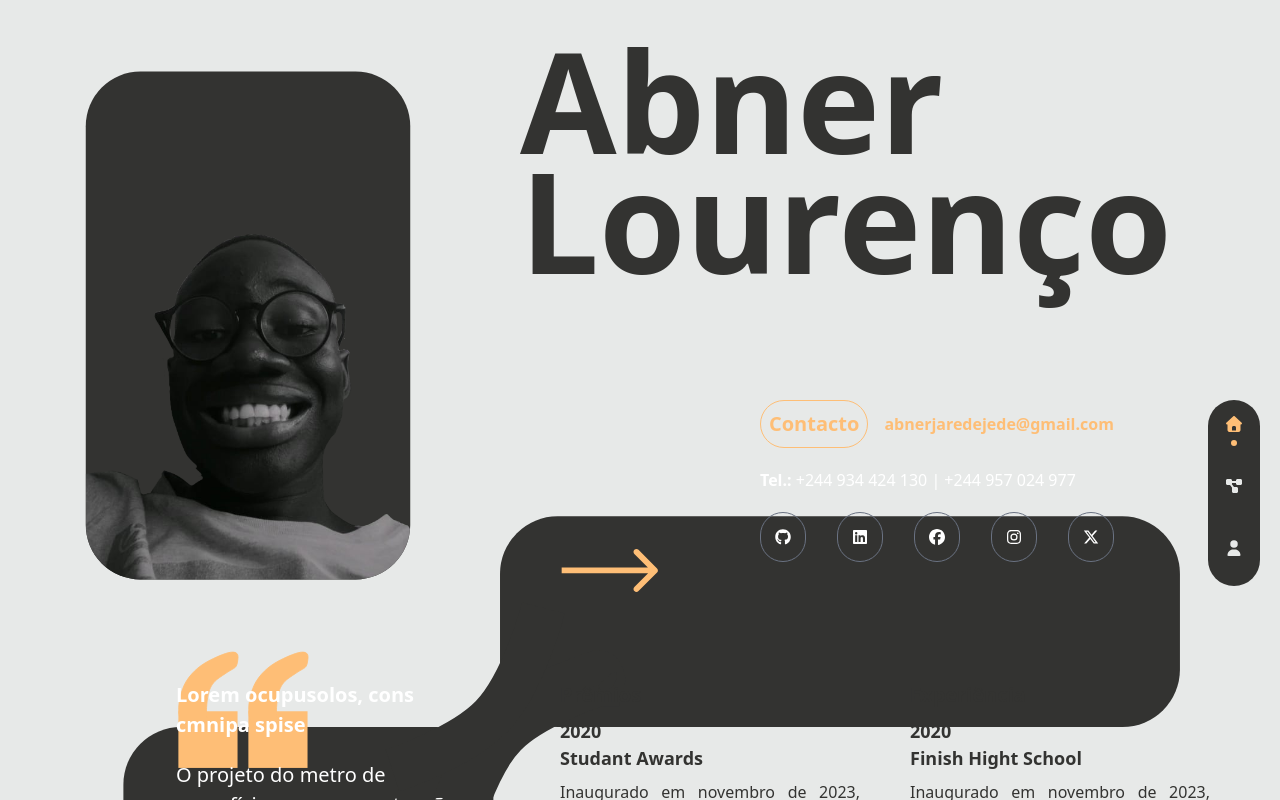
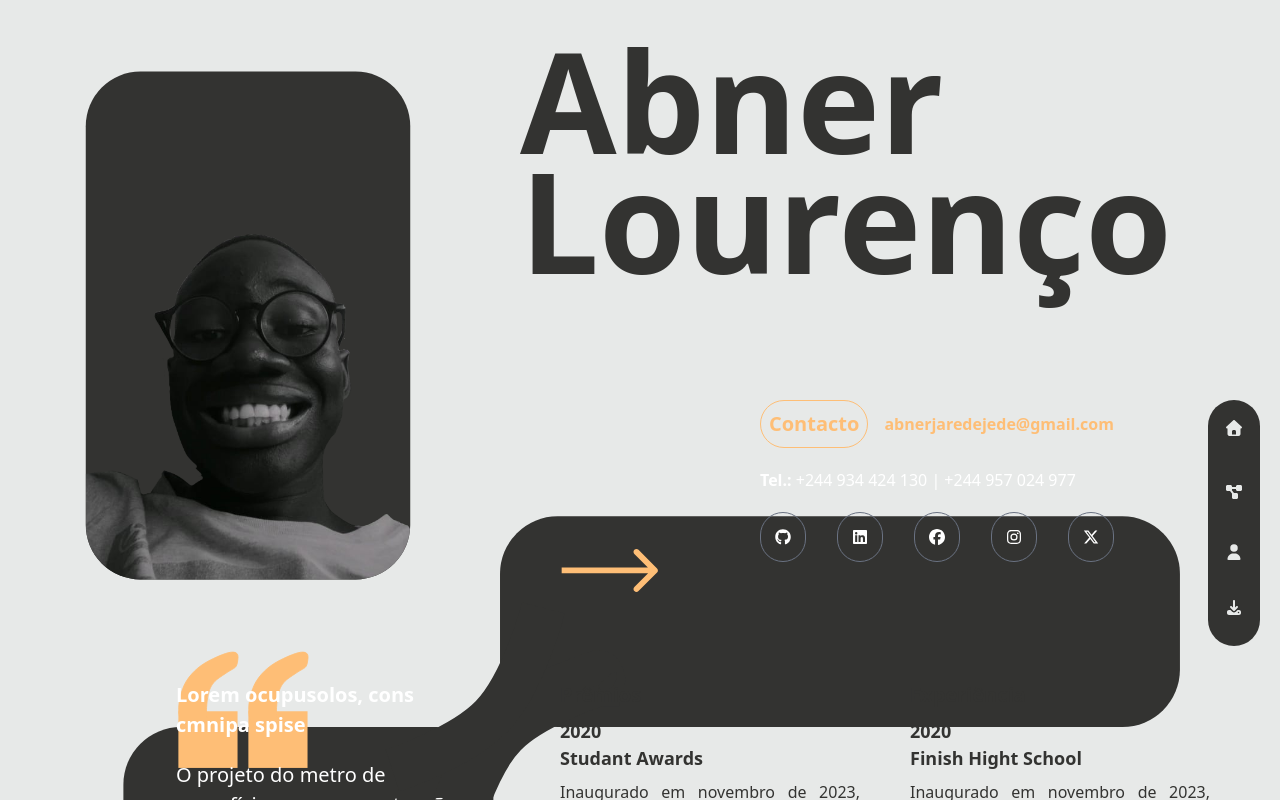
Before and after one commit to jedin01/cv-folio, a Next.js app: page / in a window 1280 px wide. Shown: the top 800 px of the page. Built offline with nearby package versions, Linux system fonts and the light colour scheme.

Commit message:
adicionando botao para download do CV

```diff
--- a/src/components/Navbar.tsx
+++ b/src/components/Navbar.tsx
@@ -1,65 +1,45 @@
-"use client";
-
-import { usePathname } from "next/navigation";
 import { FontAwesomeIcon } from "@fortawesome/react-fontawesome";
 import {
   faHouse,
   faDiagramProject,
   faUser,
+  faDownload
 } from "@fortawesome/free-solid-svg-icons";
 
 export default function Navbar() {
-  const pathname = usePathname();
-  const activeLinkClass = "text-[#febe76]";
-
-  const getLinkClass = (path: string) => {
-    return pathname === path ? activeLinkClass : "";
-  };
-
   return (
     <>
-      <div className=" bg-[#333331] p-4 rounded-[70px] fixed text-[#E7E9E8] top-[50vh] right-5 z-50 flex flex-col gap-8 overflow-hidden">
+      <div className=" bg-[#333331] p-4 rounded-[70px] fixed text-[#E7E9E8] top-[50vh] right-5 z-50 flex flex-col gap-10 overflow-hidden">
         <a
           href="/"
           title="Home"
-          className={`hover:text-[#febe76] transition flex flex-col items-center gap-2 ${getLinkClass(
-            "/",
-          )}`}
+          className="hover:text-[#febe76] transition"
         >
           <FontAwesomeIcon icon={faHouse} className="w-4 h-4" />
-          <div
-            className={`w-1.5 h-1.5 rounded-full ${
-              pathname === "/" ? "bg-[#febe76]" : "bg-transparent"
-            }`}
-          ></div>
         </a>
         <a
           href="/xp"
           title="Experiência"
-          className={`hover:text-[#febe76] transition flex flex-col items-center gap-2 ${getLinkClass(
-            "/xp",
-          )}`}
+          className="hover:text-[#febe76] transition"
         >
           <FontAwesomeIcon icon={faDiagramProject} className="w-4 h-4" />
-          <div
-            className={`w-1.5 h-1.5 rounded-full ${
-              pathname === "/xp" ? "bg-[#febe76]" : "bg-transparent"
-            }`}
-          ></div>
         </a>
         <a
           href="/about"
-          title="Sobre"
-          className={`hover:text-[#febe76] transition flex flex-col items-center gap-2 ${getLinkClass(
-            "/about",
-          )}`}
+          title="Sobre mim"
+          className="hover:text-[#febe76] flex items-center gap-2"
         >
           <FontAwesomeIcon icon={faUser} className="w-4 h-4" />
-          <div
-            className={`w-1.5 h-1.5 rounded-full ${
-              pathname === "/about" ? "bg-[#febe76]" : "bg-transparent"
-            }`}
-          ></div>
+        </a>
+        <a
+          href="/cv.pdf" // Coloque o seu CV na pasta `public` e atualize este caminho se necessário
+          download
+          title="Download CV"
+          className="hover:text-[#febe76] transition-colors duration-300 flex flex-col items-center gap-2"
+        >
+          <FontAwesomeIcon icon={faDownload} className="w-4 h-4" />
+          {/* Este div vazio ajuda a manter o alinhamento consistente com os outros ícones */}
+          <div className="w-1.5 h-1.5"></div>
         </a>
       </div>
     </>
```
